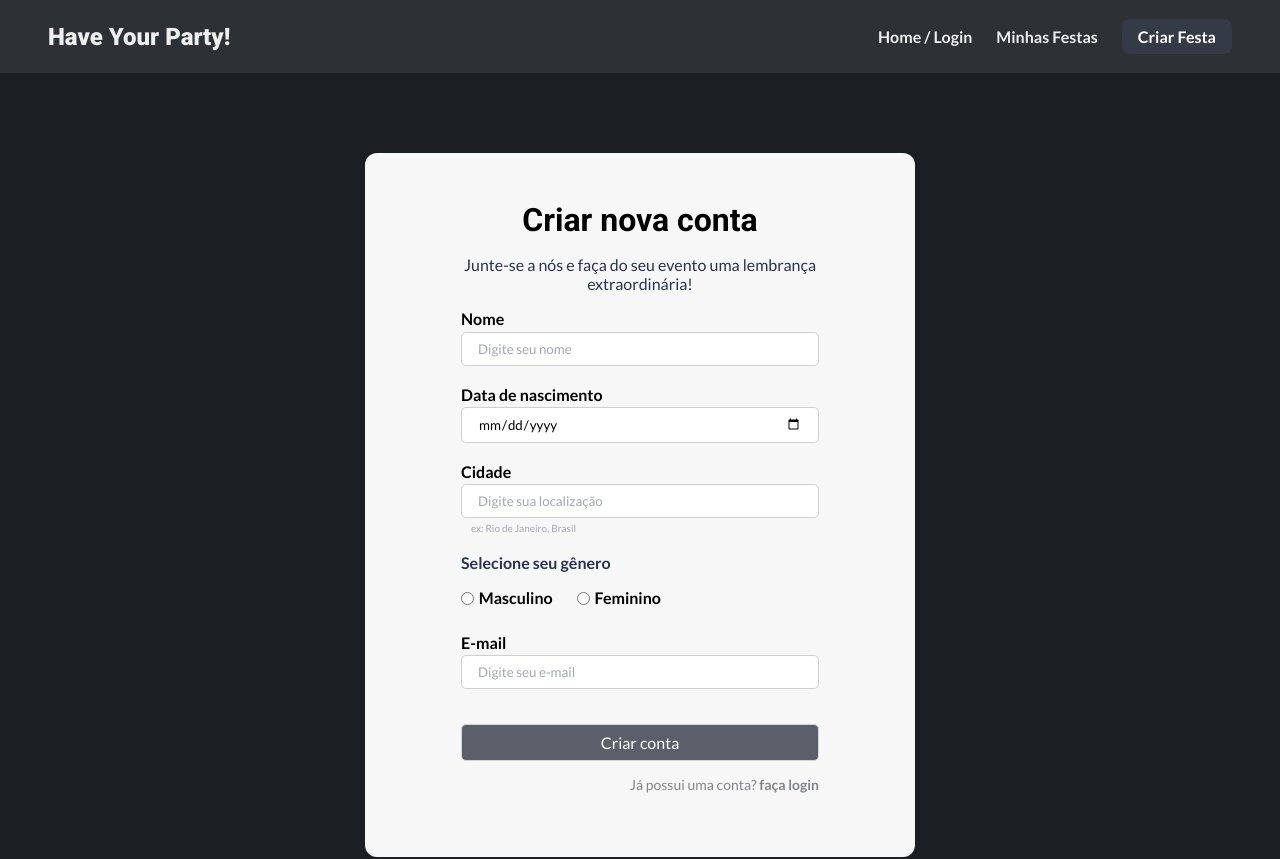
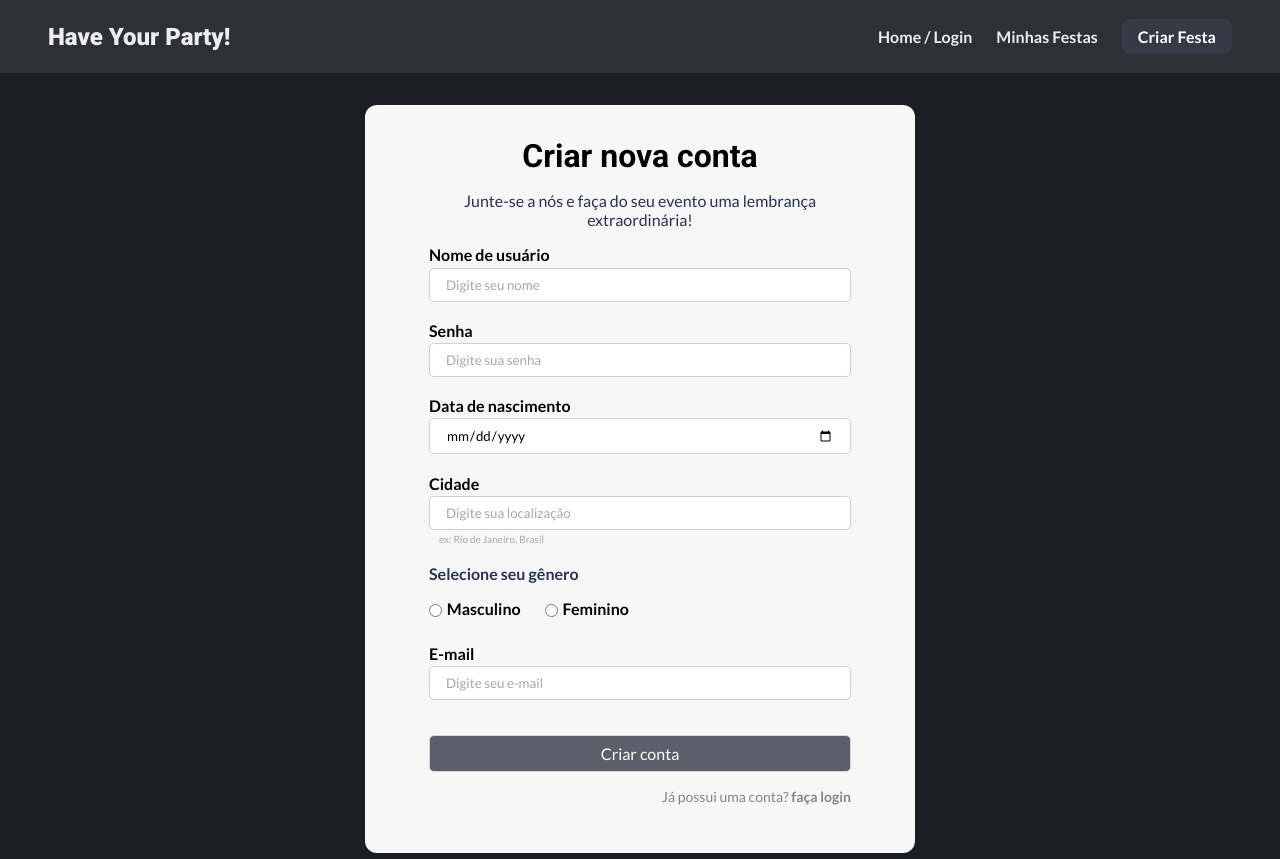
Before and after one commit to vitorfdrangel/Have_Your_Party, a React (Vite) app in the folder frontend/: page /login/create in a window 1280 px wide. Shown: the top 859 px of the page. Built offline with nearby package versions, Linux system fonts and the light colour scheme.

Commit message:
create acc

```diff
--- a/frontend/src/routes/CreateAcc.css
+++ b/frontend/src/routes/CreateAcc.css
@@ -1,8 +1,8 @@
 .create-acc {
   background-color: #f7f7f7;
   max-width: 550px;
-  margin: 5rem auto 2.5rem;
-  padding: 3rem 6rem;
+  margin: 2rem auto;
+  padding: 2rem 4rem;
   border-radius: 12px;
   text-align: center;
 }
--- a/frontend/src/routes/CreateAcc.jsx
+++ b/frontend/src/routes/CreateAcc.jsx
@@ -1,3 +1,5 @@
+import partyFetch from "../axios/config";
+
 import { useState, useEffect } from "react";
 
 import { useNavigate, Link } from "react-router-dom";
@@ -8,6 +10,7 @@ import "./CreateAcc.css";
 
 const CreateAcc = () => {
   const [name, setName] = useState("");
+  const [password, setPassword] = useState("");
   const [date, setDate] = useState(null);
   const [city, setCity] = useState("");
   const [gender, setGender] = useState("");
@@ -16,7 +19,26 @@ const CreateAcc = () => {
   const handleSubmit = (e) => {
     e.preventDefault();
 
-    console.log(name, date, city, email, gender);
+    const createAccount = async () => {
+      try {
+        const newAcc = {
+          name,
+          password,
+          date,
+          city,
+          gender,
+          email,
+        };
+
+        const response = await partyFetch.post("/user/create", newAcc);
+
+        console.log(response);
+      } catch (error) {
+        console.log(error);
+      }
+    };
+
+    createAccount();
   };
 
   return (
@@ -25,7 +47,7 @@ const CreateAcc = () => {
       <p>Junte-se a nós e faça do seu evento uma lembrança extraordinária!</p>
       <form onSubmit={(e) => handleSubmit(e)}>
         <label>
-          <span>Nome</span>
+          <span>Nome de usuário</span>
           <input
             type="text"
             placeholder="Digite seu nome"
@@ -35,11 +57,22 @@ const CreateAcc = () => {
           />
         </label>
         <label>
+          <span>Senha</span>
+          <input
+            type="password"
+            placeholder="Digite sua senha"
+            required
+            onChange={(e) => setPassword(e.target.value)}
+            value={password}
+          />
+        </label>
+        <label>
           <span>Data de nascimento</span>
           <input
             type="date"
             required
             onChange={(e) => setDate(e.target.value)}
+            value={date || ""}
           />
         </label>
         <label>
@@ -47,6 +80,7 @@ const CreateAcc = () => {
           <input
             type="text"
             placeholder="Digite sua localização"
+            required
             onChange={(e) => setCity(e.target.value)}
             value={city}
           />
@@ -58,6 +92,7 @@ const CreateAcc = () => {
             <label>
               <input
                 type="radio"
+                required
                 name="gender"
                 id="masculino"
                 value="Masculino"
@@ -70,6 +105,7 @@ const CreateAcc = () => {
             <label>
               <input
                 type="radio"
+                required
                 name="gender"
                 id="feminino"
                 value="Feminino"
@@ -85,6 +121,7 @@ const CreateAcc = () => {
           <span>E-mail</span>
           <input
             type="email"
+            required
             placeholder="Digite seu e-mail"
             onChange={(e) => setEmail(e.target.value)}
             value={email}
--- a/frontend/src/routes/ForgotPass.css
+++ b/frontend/src/routes/ForgotPass.css
@@ -1,8 +1,8 @@
 .forgot-pass {
   background-color: #f7f7f7;
   max-width: 550px;
-  margin: 5rem auto;
-  padding: 3rem 6rem;
+  margin: 5rem auto 7rem;
+  padding: 2rem 4rem;
   border-radius: 12px;
   text-align: center;
 }
```
